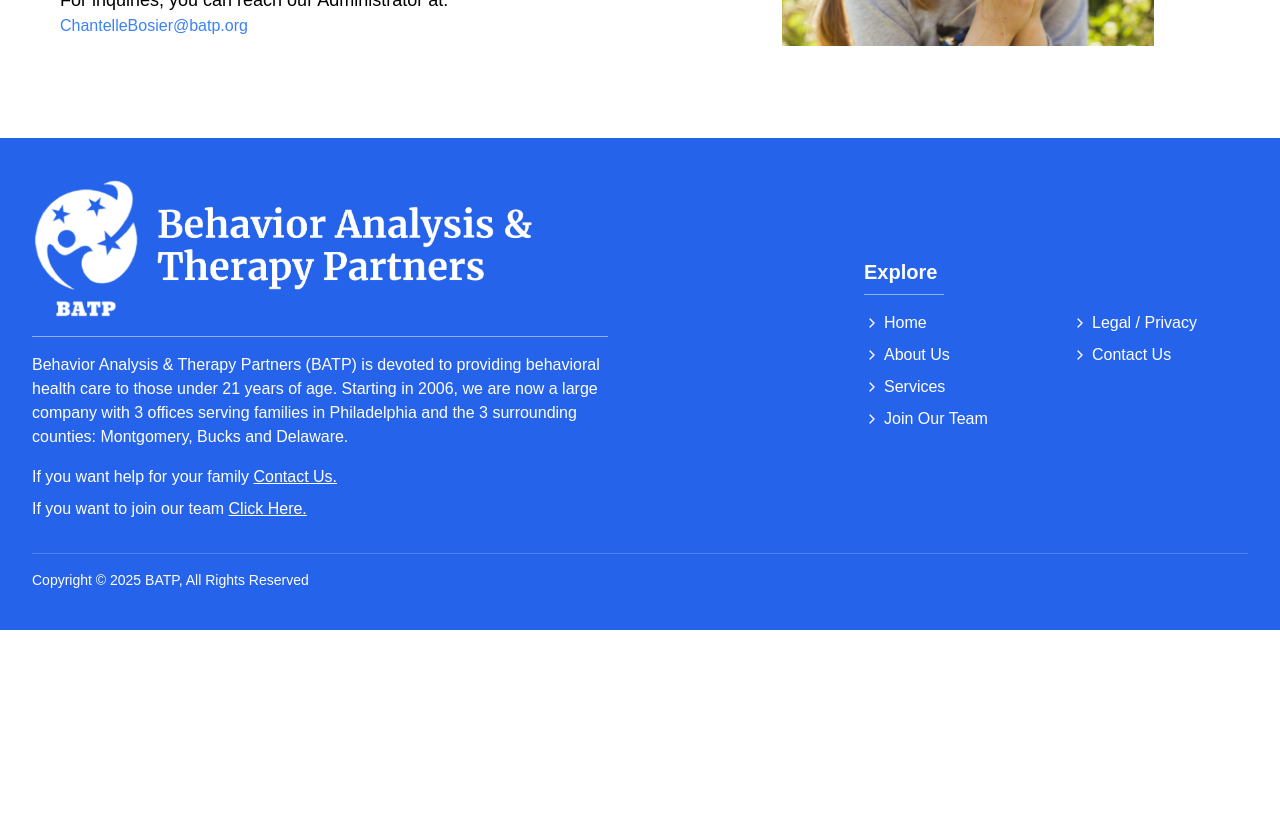
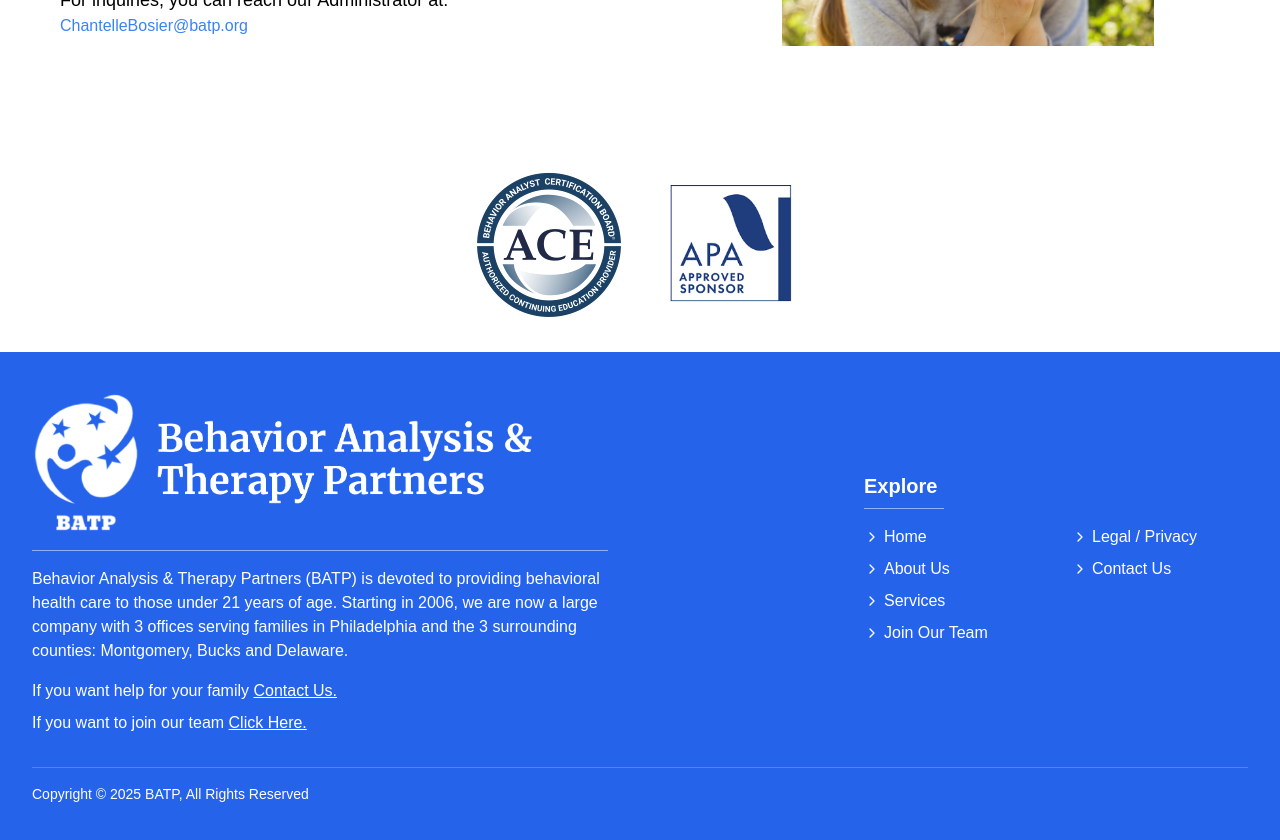
Before and after one commit to shanedsouzatx/BATP_Website, a Next.js app: page /about-us in a window 1280 px wide. Shown: the part 4380-5220 px from the top of the page. Before the commit the page ends 5010 px from the top, so only its background shows below. Built offline with nearby package versions, Linux system fonts and the light colour scheme.

Commit message:
Added files

```diff
--- a/src/components/About/Hero3.tsx
+++ b/src/components/About/Hero3.tsx
@@ -34,7 +34,24 @@ export default function Hero3() {
         </div>
 
       </div>
+
+      {/* Logos */}
+      <div className="flex items-center justify-center gap-8 py-8 max-w-screen-2xl mx-auto">
+        <Image
+          src="/images/client-image-1.jpeg"
+          alt="Logo 1"
+          width={150}
+          height={80}
+          className="object-contain"
+        />
+        <Image
+          src="/images/client-image-2.png"
+          alt="Logo 2"
+          width={150}
+          height={80}
+          className="object-contain"
+        />
       </div>
-
+    </div>
   );
 }
```
Also changed, not shown: public/images/client-image-1.jpeg (added), public/images/client-image-2.png (added). Lines whose indentation alone changed are shown as unchanged.
